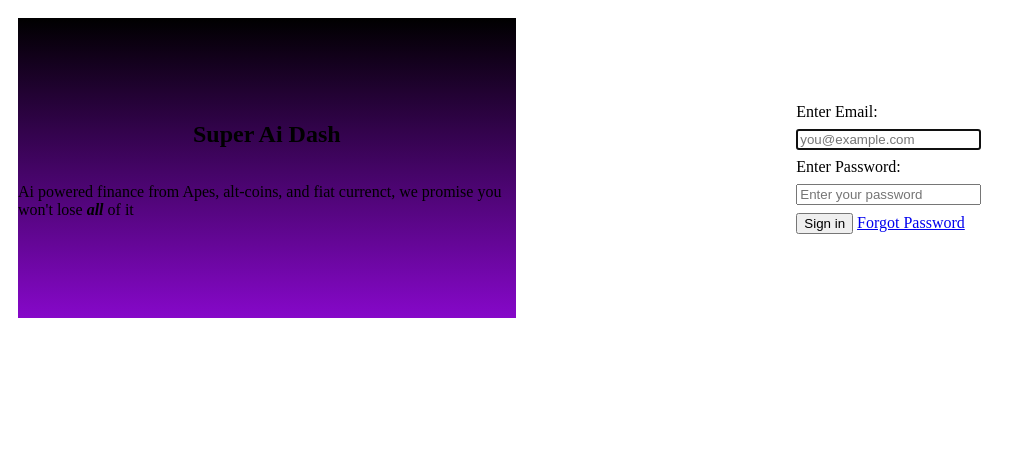
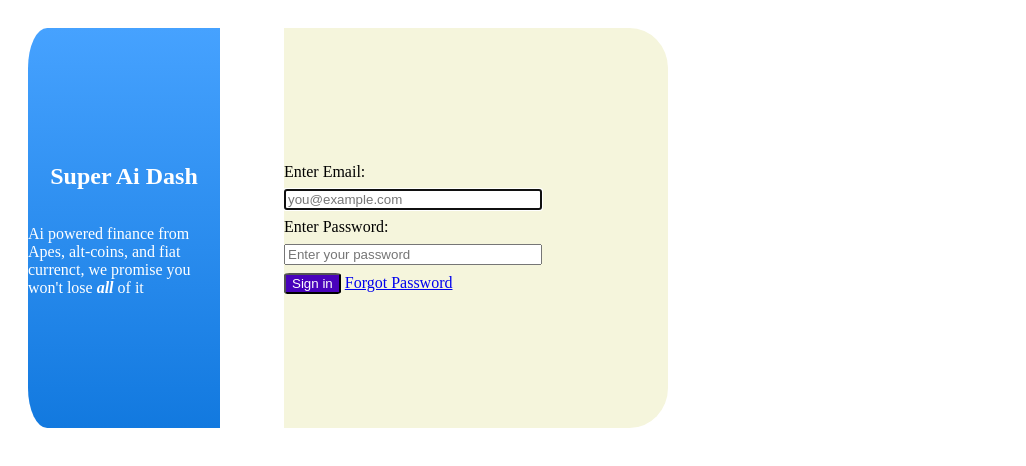
Before and after one commit to jkelley678/lab5-css-foundations, a plain HTML site: page docs/index.html in a window 1280 px wide. Shown: the whole page, without its empty margins (0-1026 px from the left). Drawn offline with Linux system fonts and the light colour scheme.

Commit message:
chore: Formatting, coloring. Working on having the design size with the viewport

```diff
--- a/docs/style.css
+++ b/docs/style.css
@@ -1,43 +1,63 @@
 :root{
-    --primary-color: #560980;
-    --text-color: #000000;
-    --border-color: #ad09ad;
+    --main-text-color: white;
 
 
 }
 .container{
     display: grid;
-    grid-template-columns:[first] 2fr [second] 3fr;
+    grid-template-columns:[first] 30% [second] 10% [third] 60%;
     grid-template-rows: [row1] 50% [row2] 50%;
-    padding: 10px;
-    height:300px;
+    padding: 20px;
+    width: 50vw;
+    height: 50vh;
 }
 #loginInfo {
+    font-size:1rem;
+    color: white;
     grid-column-start: 1;
     grid-column-end: 2;
     grid-row: 1 /-1;
-    background: linear-gradient(to bottom, #000000 , #8608c9);
+    background: linear-gradient(to bottom, rgb(70, 162, 255) , rgb(18, 121, 223));
     place-items:center;
     display: flex;
     flex-direction: column;
     justify-content: center;
+    border-radius: 10% 0% 0% 10%;
 }
 #loginForm{
-    grid-column-start: 2;
+    grid-column-start: 3;
     grid-column-end: span 1;
     grid-row-start: row1;
     grid-row-end: span 2;
-    place-items:center;
+    place-items:start;
     display: flex;
+    border-radius: 0% 10% 10% 0%;
+    background: beige;
     flex-direction: column;
     justify-content: center;
 }
 label,input{
     display:block;
     margin-bottom:.5rem;
+    width: 250px;
 }
 .form-field{
     flex-direction:column;
     display:flex;
     margin-bottom:1rem;
 }
+button{
+    background-color:#4902bb;
+    color: white;
+    border-radius: 10% 10% 10% 10%;
+}
+button:hover{
+    background-color:#772fea;
+    color: white;
+}
+.password-recovery{
+    display:flex;
+    flex-direction:row;
+    justify-content:flex-end;
+
+}
```
Also changed, not shown: 1 other file.
